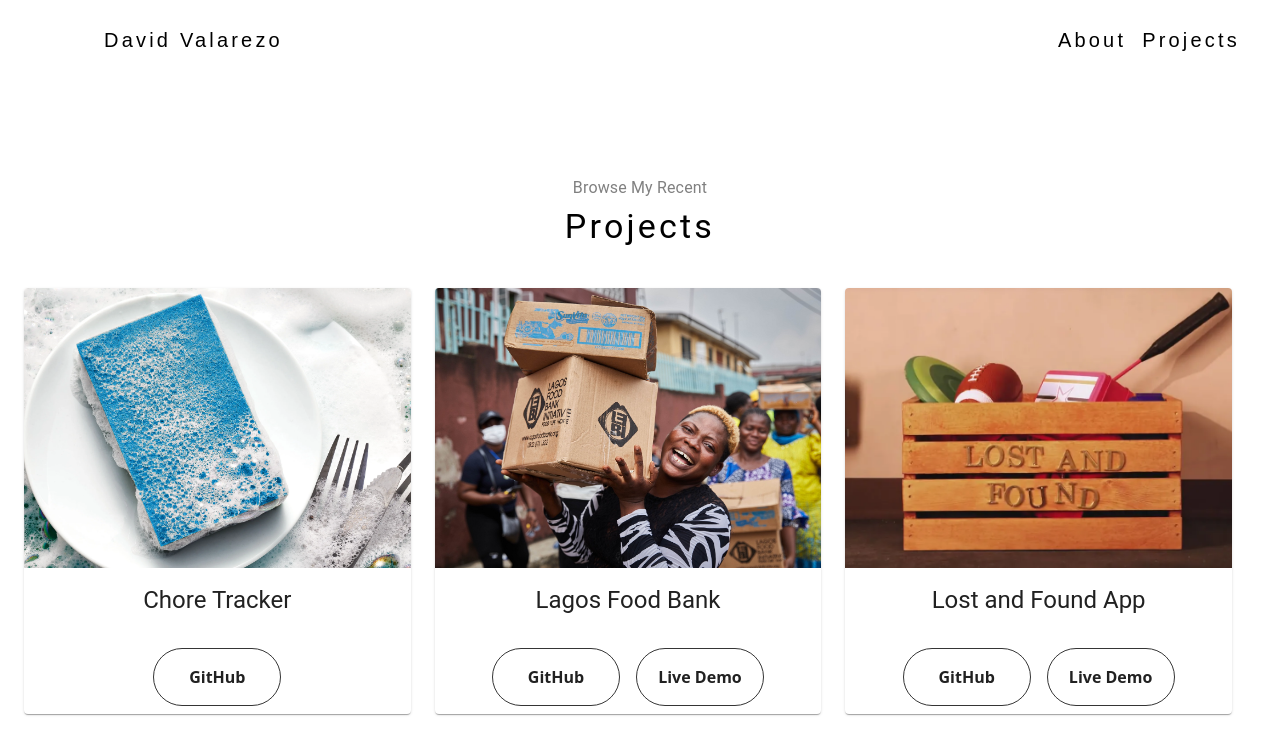
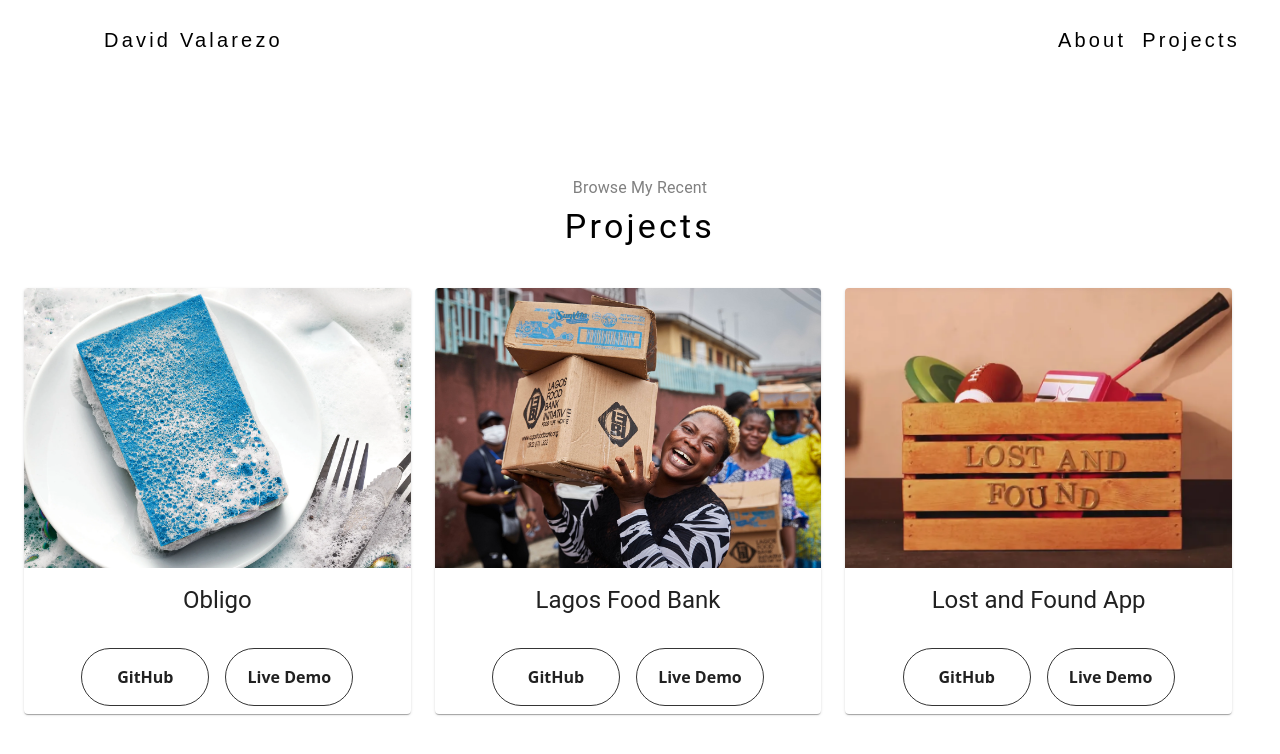
Before and after one commit to dvala041/portfolio, a Next.js app: page /portfolio/projects in a window 1280 px wide. Shown: the top 754 px of the page. Built offline with nearby package versions, Linux system fonts and the light colour scheme.

Commit message:
added demo button for obligo

```diff
--- a/src/pages/projects.js
+++ b/src/pages/projects.js
@@ -30,8 +30,8 @@ export default function Projects () {
         {/* Project Cards */}
         <Grid container maxWidth rowSpacing={1} columnSpacing={{ xs: 1, sm: 2, md: 3 }} sx={{marginBottom: 3}}>
             <Grid item xs={12} md={4}>
-                <ProjectCard projectName="Chore Tracker" path="/portfolio/dish.jpg" demo={false}
-                gitLink="https://github.com/dvala041/ChoreTracker" demoLink=""/>
+                <ProjectCard projectName="Obligo" path="/portfolio/dish.jpg" demo={true}
+                gitLink="https://github.com/dvala041/ChoreTracker" demoLink="https://obligo.vercel.app"/>
             </Grid>
             <Grid item xs={12} md={4}>
                 <ProjectCard projectName="Lagos Food Bank" path="/portfolio/lagos.jpeg" demo={true}
```
